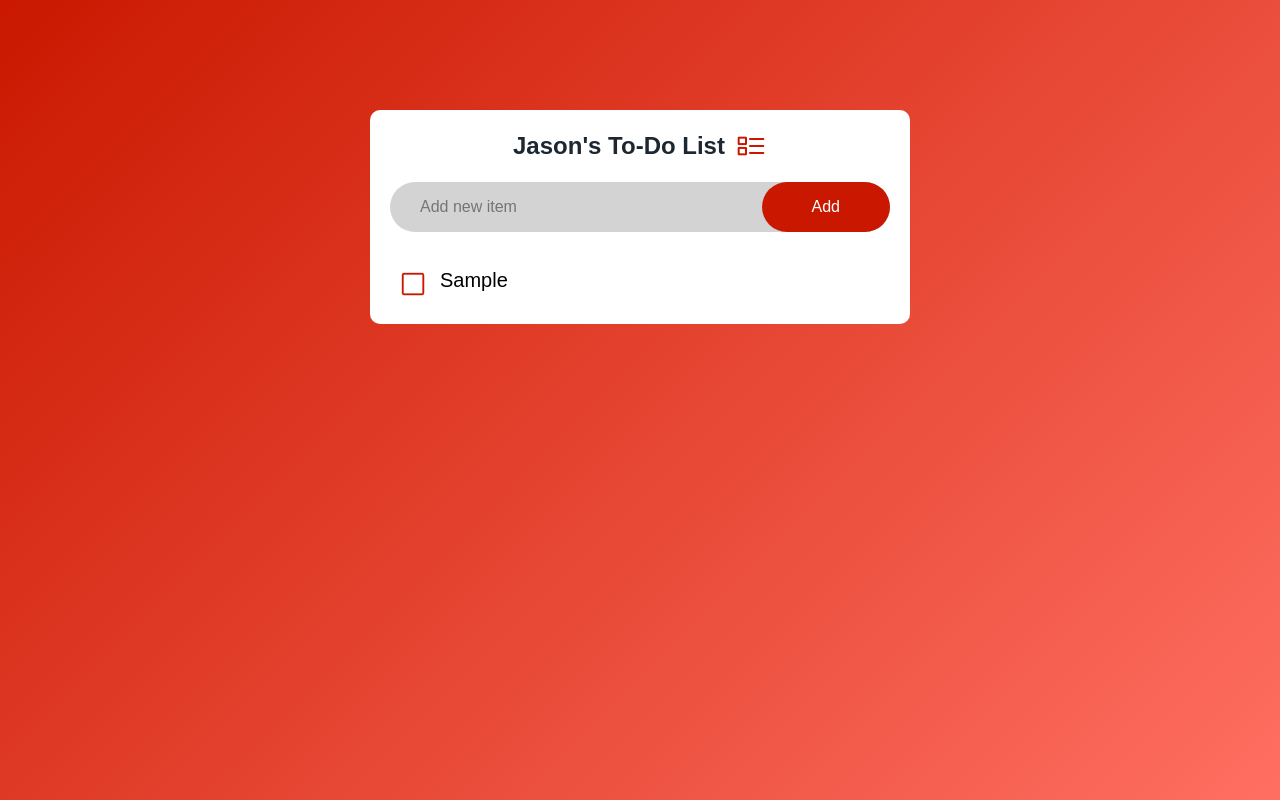
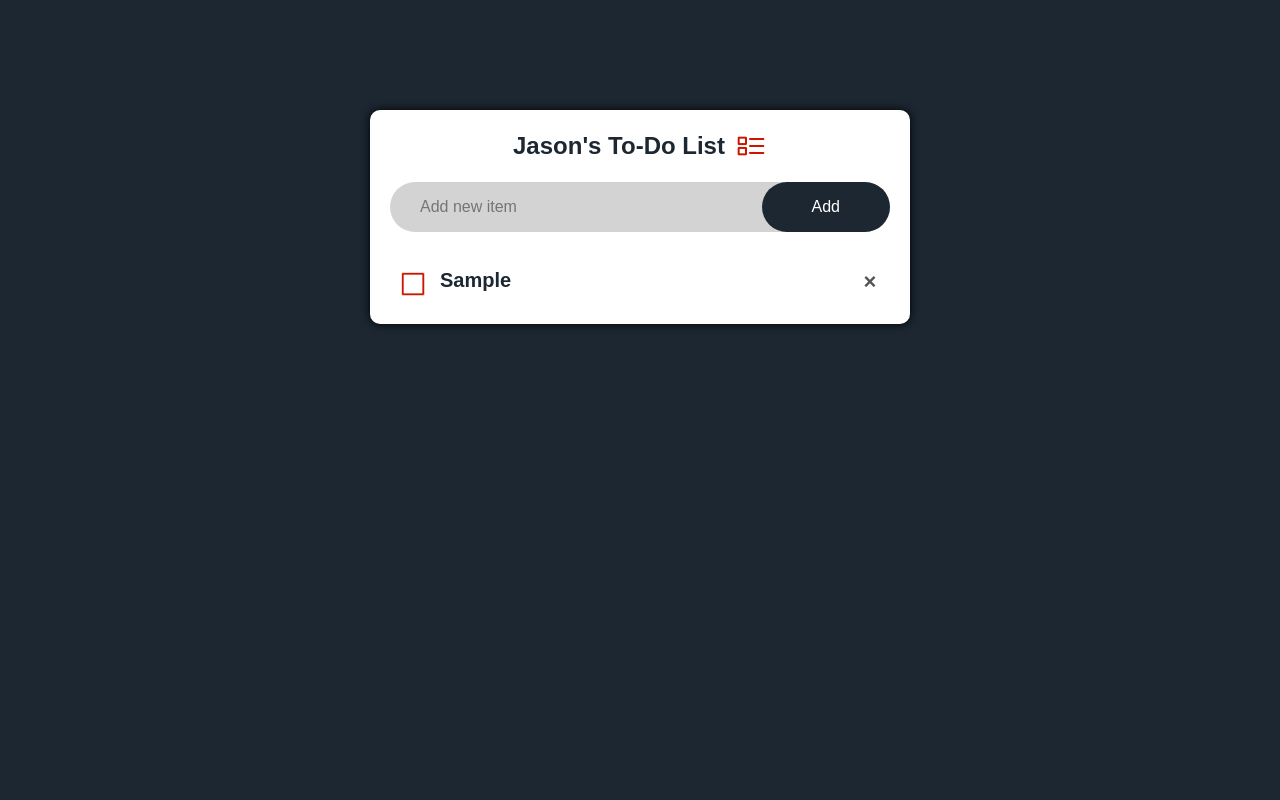
Before and after one commit to jasonAnyango/ToDo-List, a plain HTML site: page index.html in a window 1280 px wide. Both pictures are taken after typing "Sample" into the empty fields and a click on the button "Add". Drawn offline with Linux system fonts and the light colour scheme.

Commit message:
Finished up the mini-project

```diff
--- a/script.js
+++ b/script.js
@@ -11,9 +11,49 @@ function addTask()
     }
     else
     {
+        // Create a new list item and add it to the 'ul' container
         let li = document.createElement("li");
         li.innerHTML = inputBox.value;
         listContainer.appendChild(li);
         inputBox.value = "";
+        // Create an 'x' for deletion of a task
+        let span = document.createElement("span");
+        span.innerHTML = "\u00d7";
+        // Add it to the list item element
+        li.append(span);
+        // Save the state
+        saveData();
     }
 }
+
+// Event listener
+listContainer.addEventListener("click", function(e)
+{
+    // If the task item is clicked...
+    if (e.target.tagName === "LI")
+    {
+        e.target.classList.toggle("checked"); // ...add/remove the 'checked' class to the list item
+        // Save the state
+        saveData();
+    }
+    // If the 'x' is clicked...
+    else if(e.target.tagName === "SPAN")
+    {
+        e.target.parentElement.remove(); // ...remove the parent element --> the task itself
+        // Save the state
+        saveData();
+    }
+}, false);
+
+// Function to save the state of the ToDo List
+function saveData()
+{
+    localStorage.setItem("data", listContainer.innerHTML);
+}
+// Function to show the saved state
+function showData()
+{
+    listContainer.innerHTML = localStorage.getItem("data");
+}
+// Call the showData function
+showData();
--- a/style.css
+++ b/style.css
@@ -11,11 +11,7 @@
     width: 100%;
     min-height: 100vh;
     padding: 10px;
-    background: linear-gradient(
-        135deg,
-        #CA1800,
-        #FF6F61
-    );
+    background-color: #1c2732;
 }
 /* Container for the todo list */
 .todo
@@ -25,6 +21,7 @@
     max-width: 540px;
     padding: 20px;
     border-radius: 10px;
+    box-shadow: 0px 0px 10px #000;
 }
 /* The head of the todo list */
 .head
@@ -69,11 +66,12 @@
 {
     border: none;
     outline: none;
-    background-color: #CA1800;
+    background-color: #1c2732;
     color: #fff;
     padding: 16px 50px;
     border-radius: 40px;
     font-size: 16px;
+    font-weight: 500;
     cursor: pointer;
 }
 
@@ -81,27 +79,28 @@
 {
     transition: .2s ease-in;
     background-color: #fff;
-    color: #bd0000;
+    color: #1c2732;
     box-shadow: 0px 0px 10px #000;
 }
-
+/* Style the list item */
 ul li
 {
+    color: #1c2732;
     list-style: none;
     font-size: 20px;
+    font-weight: 600;
     padding: 12px 8px 12px 50px;
     user-select: none;
     cursor: pointer;
     position: relative;
 }
-
+/* For the checkbox */
 ul li::before
 {
     content: '';
     position: absolute;
     height: 30px;
     width: 30px;
-    border-radius: 50%;
     background-image: url(images/unchecked.png);
     background-size: cover;
     background-position: center;
@@ -119,3 +118,24 @@ ul li.checked::before
 {
     background-image: url(images/checked.png);
 }
+
+/* For the 'x' --> Deletion element */
+ul li span
+{
+    position: absolute;
+    right: 0;
+    top: 5px;
+    width: 40px;
+    height: 40px;
+    font-size: 22px;
+    color: #555;
+    line-height: 40px;
+    text-align: center;
+    border-radius: 50%;
+}
+
+/* Hover effect */
+ul li span:hover
+{
+    background: #edeef0;
+}
```
